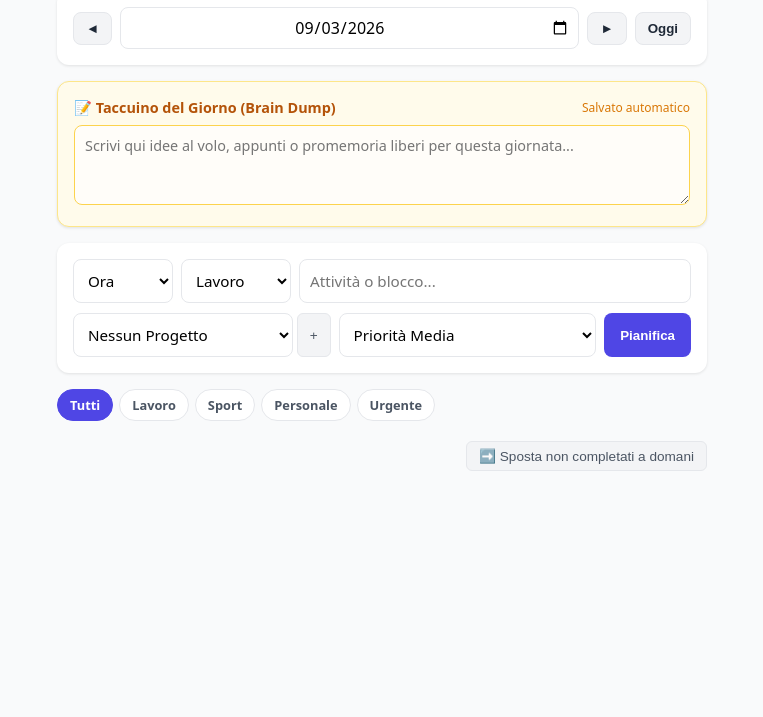
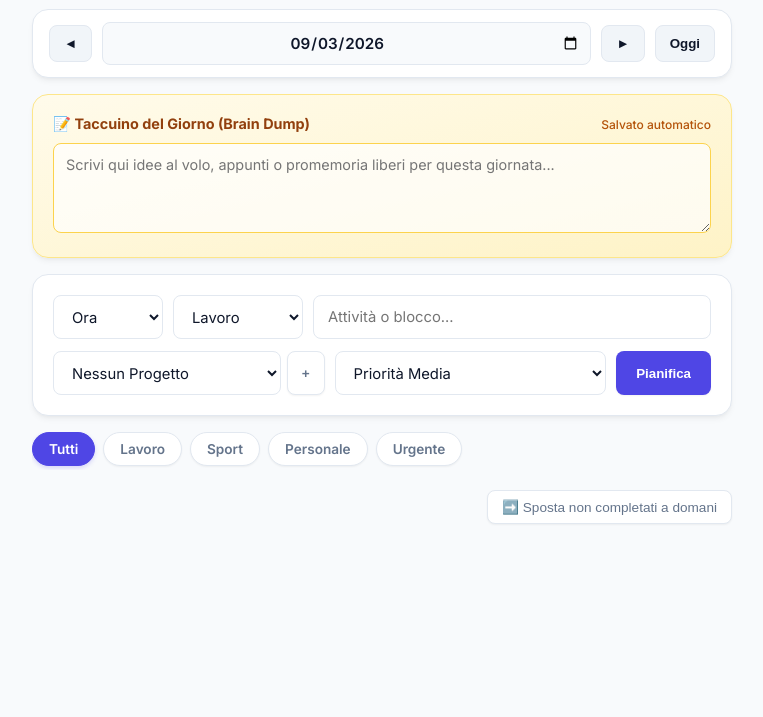
Before and after one commit to maxiano/MaxTime, a plain HTML site: page index.html in a window 1280 px wide. Shown: the part 83-800 px from the top of the page, without its empty margins (258-1021 px from the left). Drawn offline with Linux system fonts and the light colour scheme; no server answers.

Commit message:
Update index.html

```diff
--- a/index.html
+++ b/index.html
@@ -6,64 +6,301 @@
     <title>DayFlow - Time Blocking</title>
     <link rel="manifest" href="manifest.json">
     <meta name="theme-color" content="#4f46e5">
+    <link rel="preconnect" href="https://fonts.googleapis.com">
+    <link rel="preconnect" href="https://fonts.gstatic.com" crossorigin>
+    <link href="https://fonts.googleapis.com/css2?family=Inter:wght@400;500;600;700&display=swap" rel="stylesheet">
     <style>
-        :root { --primary: #4f46e5; --bg: #f9fafb; --card: #ffffff; --text: #1f2937; --border: #e5e7eb; }
-        body { font-family: system-ui, -apple-system, sans-serif; background: var(--bg); color: var(--text); margin: 0; padding: 20px; display: flex; justify-content: center; }
-        .container { width: 100%; max-width: 650px; }
-        h1 { font-size: 1.4rem; margin-bottom: 0.5rem; display: flex; justify-content: space-between; align-items: center; }
+        :root {
+            --primary: #4f46e5;
+            --primary-hover: #4338ca;
+            --bg: #f8fafc;
+            --card: #ffffff;
+            --text: #0f172a;
+            --text-muted: #64748b;
+            --border: #e2e8f0;
+            --radius-sm: 8px;
+            --radius-md: 12px;
+            --radius-lg: 16px;
+            --shadow-sm: 0 1px 2px 0 rgba(0, 0, 0, 0.05);
+            --shadow-md: 0 4px 6px -1px rgba(0, 0, 0, 0.05), 0 2px 4px -2px rgba(0, 0, 0, 0.05);
+            --shadow-lg: 0 10px 15px -3px rgba(0, 0, 0, 0.05), 0 4px 6px -4px rgba(0, 0, 0, 0.05);
+        }
 
-        .card { background: var(--card); padding: 16px; border-radius: 12px; box-shadow: 0 1px 3px rgba(0,0,0,0.1); margin-bottom: 16px; }
+        body {
+            font-family: 'Inter', system-ui, -apple-system, sans-serif;
+            background: var(--bg);
+            color: var(--text);
+            margin: 0;
+            padding: 24px 16px;
+            display: flex;
+            justify-content: center;
+            -webkit-font-smoothing: antialiased;
+        }
+
+        .container {
+            width: 100%;
+            max-width: 700px;
+        }
+
+        h1 {
+            font-size: 1.6rem;
+            font-weight: 700;
+            letter-spacing: -0.025em;
+            margin-bottom: 1.25rem;
+            display: flex;
+            justify-content: space-between;
+            align-items: center;
+            color: var(--text);
+        }
+
+        .card {
+            background: var(--card);
+            padding: 20px;
+            border-radius: var(--radius-lg);
+            box-shadow: var(--shadow-md);
+            border: 1px solid var(--border);
+            margin-bottom: 16px;
+            transition: box-shadow 0.2s ease;
+        }
 
         /* Navigazione Data */
-        .date-nav { display: flex; align-items: center; justify-content: space-between; gap: 8px; }
-        .date-nav input[type="date"] { font-size: 1rem; padding: 8px; border: 1px solid var(--border); border-radius: 8px; text-align: center; flex: 1; font-family: inherit; }
-        .nav-btn { background: #f3f4f6; color: var(--text); border: 1px solid var(--border); padding: 8px 12px; border-radius: 8px; cursor: pointer; font-weight: 600; }
-        .nav-btn:hover { background: #e5e7eb; }
+        .date-nav {
+            display: flex;
+            align-items: center;
+            justify-content: space-between;
+            gap: 10px;
+            padding: 12px 16px;
+        }
+        .date-nav input[type="date"] {
+            font-size: 0.95rem;
+            font-weight: 600;
+            padding: 10px;
+            border: 1px solid var(--border);
+            border-radius: var(--radius-sm);
+            text-align: center;
+            flex: 1;
+            font-family: inherit;
+            background: #f8fafc;
+            color: var(--text);
+            cursor: pointer;
+        }
+        .date-nav input[type="date"]:focus {
+            outline: none;
+            border-color: var(--primary);
+            box-shadow: 0 0 0 3px rgba(79, 70, 229, 0.1);
+        }
+        .nav-btn {
+            background: #f1f5f9;
+            color: var(--text);
+            border: 1px solid var(--border);
+            padding: 10px 14px;
+            border-radius: var(--radius-sm);
+            cursor: pointer;
+            font-weight: 600;
+            transition: all 0.15s ease;
+        }
+        .nav-btn:hover {
+            background: #e2e8f0;
+            color: var(--primary);
+        }
 
         /* Action bar per azioni rapide */
-        .actions-bar { display: flex; justify-content: flex-end; margin-bottom: 12px; }
-        .secondary-btn { background: #f3f4f6; color: #4b5563; border: 1px solid var(--border); padding: 6px 12px; border-radius: 6px; font-size: 0.85rem; cursor: pointer; font-weight: 500; }
-        .secondary-btn:hover { background: #e5e7eb; color: var(--text); }
+        .actions-bar {
+            display: flex;
+            justify-content: flex-end;
+            margin-bottom: 16px;
+        }
+        .secondary-btn {
+            background: #ffffff;
+            color: var(--text-muted);
+            border: 1px solid var(--border);
+            padding: 8px 14px;
+            border-radius: var(--radius-sm);
+            font-size: 0.85rem;
+            cursor: pointer;
+            font-weight: 500;
+            box-shadow: var(--shadow-sm);
+            transition: all 0.15s ease;
+        }
+        .secondary-btn:hover {
+            background: #f8fafc;
+            color: var(--text);
+            border-color: #cbd5e1;
+        }
 
         /* Form Time Blocking con Progetti e Priorità */
-        form { display: flex; flex-direction: column; gap: 10px; }
-        .form-row { display: grid; grid-template-columns: 100px 110px 1fr; gap: 8px; }
-        .form-row-secondary { display: grid; grid-template-columns: 1fr 1fr auto; gap: 8px; }
+        form { display: flex; flex-direction: column; gap: 12px; }
+        .form-row { display: grid; grid-template-columns: 110px 130px 1fr; gap: 10px; }
+        .form-row-secondary { display: grid; grid-template-columns: 1fr 1fr auto; gap: 10px; }
         @media(max-width: 600px) {
             .form-row { grid-template-columns: 1fr; }
             .form-row-secondary { grid-template-columns: 1fr; }
         }
-        input, select { padding: 10px; border: 1px solid var(--border); border-radius: 8px; font-size: 0.95rem; background: #fff; font-family: inherit; }
-        button[type="submit"] { background: var(--primary); color: white; border: none; padding: 10px 16px; border-radius: 8px; cursor: pointer; font-weight: 600; }
-        button[type="submit"]:hover { opacity: 0.9; }
+
+        input, select {
+            padding: 11px 14px;
+            border: 1px solid var(--border);
+            border-radius: var(--radius-sm);
+            font-size: 0.925rem;
+            background: #fff;
+            font-family: inherit;
+            color: var(--text);
+            transition: all 0.15s ease;
+        }
+        input:focus, select:focus {
+            outline: none;
+            border-color: var(--primary);
+            box-shadow: 0 0 0 3px rgba(79, 70, 229, 0.1);
+        }
+
+        button[type="submit"] {
+            background: var(--primary);
+            color: white;
+            border: none;
+            padding: 11px 20px;
+            border-radius: var(--radius-sm);
+            cursor: pointer;
+            font-weight: 600;
+            box-shadow: var(--shadow-sm);
+            transition: background 0.15s ease, transform 0.1s ease;
+        }
+        button[type="submit"]:hover {
+            background: var(--primary-hover);
+        }
+        button[type="submit"]:active {
+            transform: scale(0.98);
+        }
 
         /* Badge Categorie e Progetti */
-        .badge { font-size: 0.75rem; padding: 2px 8px; border-radius: 12px; font-weight: 600; text-transform: uppercase; margin-right: 6px; white-space: nowrap; }
+        .badge {
+            font-size: 0.7rem;
+            padding: 3px 8px;
+            border-radius: 20px;
+            font-weight: 650;
+            text-transform: uppercase;
+            letter-spacing: 0.05em;
+            margin-right: 6px;
+            white-space: nowrap;
+            display: inline-flex;
+            align-items: center;
+        }
         .badge-lavoro { background: #e0e7ff; color: #3730a3; }
         .badge-sport { background: #dcfce7; color: #166534; }
         .badge-personale { background: #f3e8ff; color: #6b21a8; }
         .badge-urgente { background: #fee2e2; color: #991b1b; }
 
         /* Badge Progetto */
-        .badge-project { background: #e2e8f0; color: #334155; font-size: 0.7rem; margin-right: 6px; }
+        .badge-project { background: #f1f5f9; color: #475569; font-size: 0.7rem; border: 1px solid var(--border); margin-right: 6px; }
 
         /* Filtri Rapidi per Categoria */
-        .filter-bar { display: flex; gap: 6px; margin-bottom: 16px; overflow-x: auto; padding-bottom: 4px; }
-        .filter-chip { background: #fff; border: 1px solid var(--border); padding: 6px 12px; border-radius: 20px; font-size: 0.8rem; font-weight: 600; cursor: pointer; color: #4b5563; white-space: nowrap; }
-        .filter-chip:hover { background: #f3f4f6; }
-        .filter-chip.active { background: var(--primary); color: white; border-color: var(--primary); }
+        .filter-bar {
+            display: flex;
+            gap: 8px;
+            margin-bottom: 20px;
+            overflow-x: auto;
+            padding-bottom: 4px;
+            scrollbar-width: none;
+        }
+        .filter-bar::-webkit-scrollbar { display: none; }
+
+        .filter-chip {
+            background: #fff;
+            border: 1px solid var(--border);
+            padding: 8px 16px;
+            border-radius: 30px;
+            font-size: 0.85rem;
+            font-weight: 600;
+            cursor: pointer;
+            color: var(--text-muted);
+            white-space: nowrap;
+            box-shadow: var(--shadow-sm);
+            transition: all 0.15s ease;
+        }
+        .filter-chip:hover {
+            background: #f8fafc;
+            color: var(--text);
+            border-color: #cbd5e1;
+        }
+        .filter-chip.active {
+            background: var(--primary);
+            color: white;
+            border-color: var(--primary);
+            box-shadow: 0 2px 4px rgba(79, 70, 229, 0.2);
+        }
 
         /* Taccuino / Brain Dump */
-        .note-card { background: #fffbeb; border: 1px solid #fde68a; }
-        .note-header { font-weight: 600; font-size: 0.9rem; color: #b45309; margin-bottom: 8px; display: flex; justify-content: space-between; align-items: center; }
-        .note-textarea { width: 100%; min-height: 80px; padding: 10px; border: 1px solid #fcd34d; border-radius: 8px; font-family: inherit; font-size: 0.9rem; background: #fffdf9; resize: vertical; box-sizing: border-box; }
-        .note-status { font-size: 0.75rem; color: #d97706; font-weight: normal; }
+        .note-card {
+            background: linear-gradient(to bottom right, #fffbeb, #fef3c7);
+            border: 1px solid #fde68a;
+        }
+        .note-header {
+            font-weight: 650;
+            font-size: 0.9rem;
+            color: #92400e;
+            margin-bottom: 10px;
+            display: flex;
+            justify-content: space-between;
+            align-items: center;
+        }
+        .note-textarea {
+            width: 100%;
+            min-height: 90px;
+            padding: 12px;
+            border: 1px solid #fcd34d;
+            border-radius: var(--radius-sm);
+            font-family: inherit;
+            font-size: 0.9rem;
+            background: rgba(255, 255, 255, 0.7);
+            resize: vertical;
+            box-sizing: border-box;
+            color: #78350f;
+        }
+        .note-textarea:focus {
+            outline: none;
+            background: #ffffff;
+            border-color: #f59e0b;
+            box-shadow: 0 0 0 3px rgba(245, 158, 11, 0.15);
+        }
+        .note-status {
+            font-size: 0.75rem;
+            color: #b45309;
+            font-weight: 500;
+        }
 
         /* Lista dei blocchi orari & Priorità */
-        .time-block { margin-bottom: 12px; border: 1px solid var(--border); border-radius: 8px; overflow: hidden; background: #fff; }
-        .time-header { background: #f3f4f6; padding: 8px 12px; font-weight: 600; font-size: 0.9rem; color: #4b5563; border-bottom: 1px solid var(--border); }
+        .time-block {
+            margin-bottom: 16px;
+            border: 1px solid var(--border);
+            border-radius: var(--radius-md);
+            overflow: hidden;
+            background: #fff;
+            box-shadow: var(--shadow-sm);
+        }
+        .time-header {
+            background: #f8fafc;
+            padding: 10px 16px;
+            font-weight: 650;
+            font-size: 0.85rem;
+            letter-spacing: 0.025em;
+            color: var(--text-muted);
+            border-bottom: 1px solid var(--border);
+            display: flex;
+            justify-content: space-between;
+            align-items: center;
+        }
         ul { list-style: none; padding: 0; margin: 0; }
-        li { display: flex; align-items: center; justify-content: space-between; padding: 10px 12px; border-bottom: 1px solid #f9fafb; border-left: 4px solid transparent; }
+        li {
+            display: flex;
+            align-items: center;
+            justify-content: space-between;
+            padding: 12px 16px;
+            border-bottom: 1px solid #f1f5f9;
+            border-left: 4px solid transparent;
+            transition: background 0.1s ease;
+        }
+        li:hover {
+            background: #f8fafc;
+        }
         li:last-child { border-bottom: none; }
 
         /* Indicatori visivi di priorità sui task */
@@ -71,17 +308,36 @@
         li[data-priority="media"] { border-left-color: #f59e0b; }
         li[data-priority="bassa"] { border-left-color: #3b82f6; }
 
-        li.completed span.task-text { text-decoration: line-through; color: #9ca3af; }
-        .task-content { display: flex; align-items: center; flex: 1; cursor: pointer; flex-wrap: wrap; gap: 4px; }
-        .delete-btn { background: #ef4444; color: white; border: none; padding: 4px 8px; font-size: 0.8rem; border-radius: 6px; cursor: pointer; }
-        .empty-slot { padding: 10px 12px; color: #9ca3af; font-size: 0.9rem; font-style: italic; }
-        .task-deadline { font-size: 0.75rem; color: #6b7280; margin-left: 6px; }
+        li.completed span.task-text { text-decoration: line-through; color: #94a3b8; }
+        .task-content { display: flex; align-items: center; flex: 1; cursor: pointer; flex-wrap: wrap; gap: 6px; }
+        .task-text { font-size: 0.95rem; font-weight: 500; color: var(--text); }
+
+        .delete-btn {
+            background: transparent;
+            color: #94a3b8;
+            border: none;
+            padding: 6px;
+            font-size: 0.85rem;
+            border-radius: var(--radius-sm);
+            cursor: pointer;
+            transition: all 0.15s ease;
+            display: flex;
+            align-items: center;
+            justify-content: center;
+        }
+        .delete-btn:hover {
+            background: #fee2e2;
+            color: #ef4444;
+        }
+
+        .empty-slot { padding: 14px 16px; color: #94a3b8; font-size: 0.9rem; font-style: italic; }
+        .task-deadline { font-size: 0.75rem; color: #64748b; margin-left: 6px; }
     </style>
 </head>
 <body>
 
     <div class="container">
-        <h1>📅 DayFlow</h1>
+        <h1><span>📅 DayFlow</span></h1>
 
         <!-- Bar Delle Date -->
         <div class="card date-nav">
@@ -94,7 +350,7 @@
         <!-- Taccuino / Brain Dump Giornaliero -->
         <div class="card note-card">
             <div class="note-header">
-                📝 Taccuino del Giorno (Brain Dump)
+                <span>📝 Taccuino del Giorno (Brain Dump)</span>
                 <span id="note-status" class="note-status">Salvato automatico</span>
             </div>
             <textarea id="daily-note" class="note-textarea" placeholder="Scrivi qui idee al volo, appunti o promemoria liberi per questa giornata..."></textarea>
@@ -134,14 +390,14 @@
 
                 <div class="form-row-secondary">
                     <!-- Selettore Progetto con tasto "+" per aggiunta rapida -->
-                    <div style="display: flex; gap: 4px;">
+                    <div style="display: flex; gap: 6px;">
                         <select id="task-project" style="flex: 1;">
                             <option value="">Nessun Progetto</option>
                             <option value="Spes Montesacro">Spes Montesacro</option>
                             <option value="Amministrazione">Amministrazione</option>
                             <option value="Sviluppo PWA">Sviluppo PWA</option>
                         </select>
-                        <button type="button" id="add-project-btn" class="secondary-btn" title="Aggiungi nuovo progetto" style="padding: 10px 12px;">+</button>
+                        <button type="button" id="add-project-btn" class="secondary-btn" title="Aggiungi nuovo progetto" style="padding: 10px 14px; font-weight: 700;">+</button>
                     </div>
 
                     <!-- Selettore Priorità -->
```
